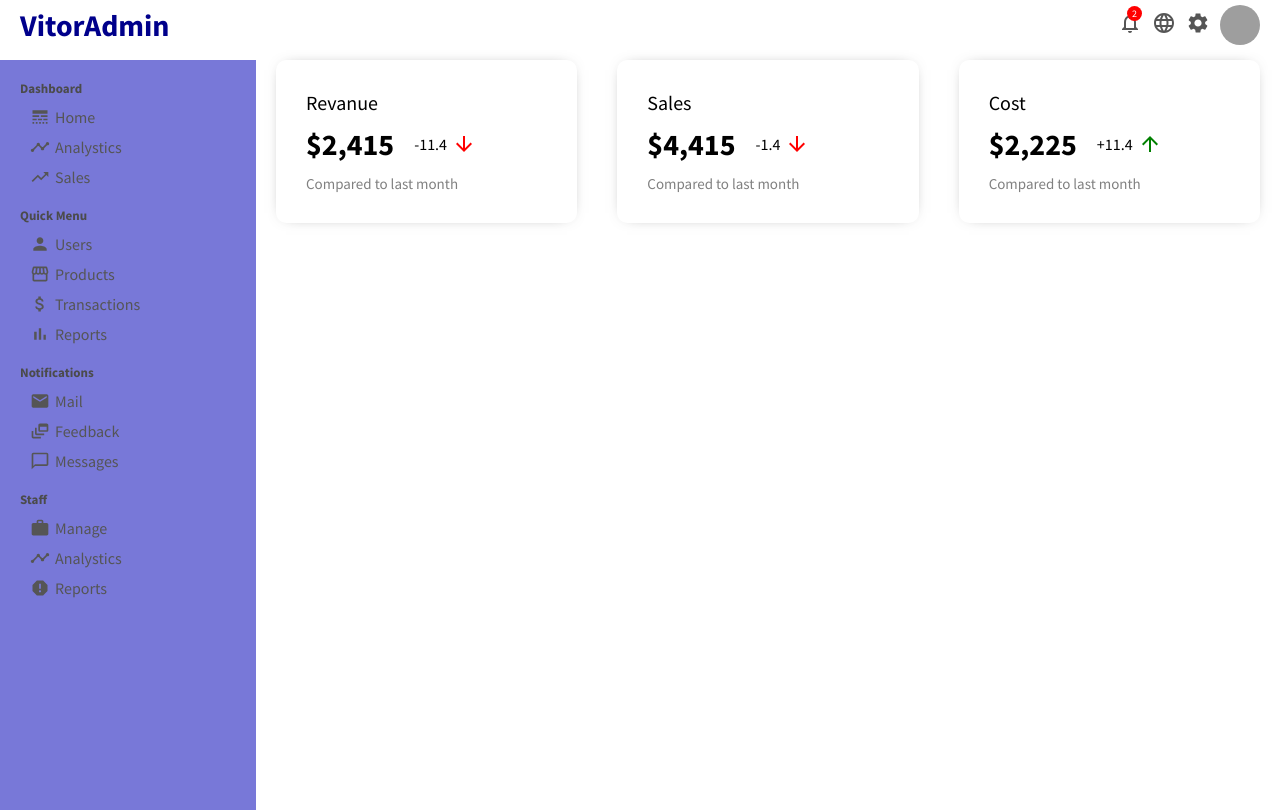
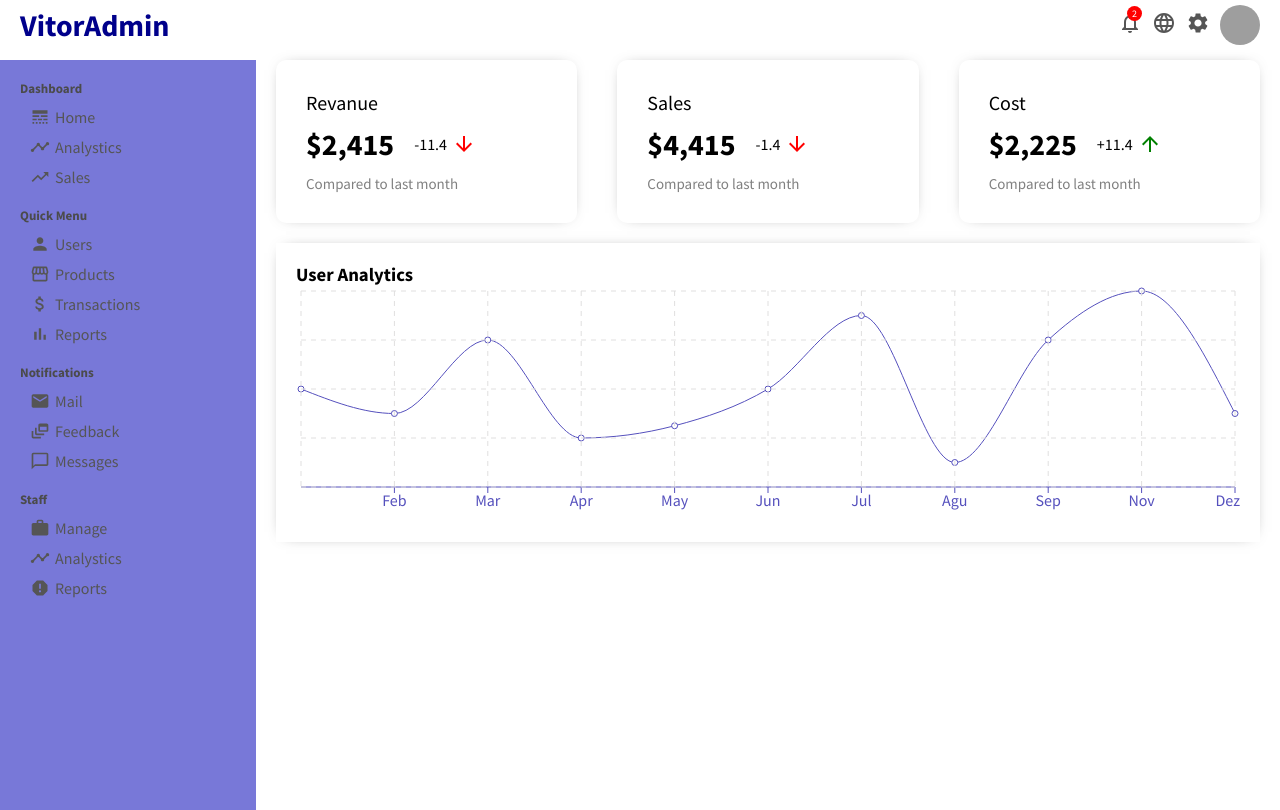
Before and after one commit to vitor-ramalho/admin-panel, a React (Create React App) app: page / in a window 1280 px wide. Built offline with nearby package versions, Linux system fonts and the light colour scheme; grey boxes are pictures that could not be loaded.

Commit message:
criacao charts

```diff
--- a/src/Pages/Home/Home.css
+++ b/src/Pages/Home/Home.css
@@ -1,3 +1,8 @@
 .home{
     flex: 4;
 }
+
+.homeWidgets{
+    display: flex;
+    margin: 20px;
+}
--- a/src/Pages/Home/Home.js
+++ b/src/Pages/Home/Home.js
@@ -1,10 +1,14 @@
 import FeaturedInfo from "../../components/FeaturedInfo/FeaturedInfo";
+import Chart from "../../components/Chart/Chart";
+import { userData } from "../../dummyData";
 import "./Home.css";
 
 const Home = () => {
   return (
     <div className="home">
-        <FeaturedInfo />
+      <FeaturedInfo />
+      <Chart data={userData} title="User Analytics" grid dataKey="Active User"/>
+      <div className="homeWidgets"></div>
     </div>
   )
 }
--- /dev/null
+++ b/src/components/Chart/Chart.css
@@ -0,0 +1,10 @@
+.chart{
+    margin: 20px;
+    padding: 20px;
+    -webkit-box-shadow: 0px 0px 15px -10px rgba(0,0,0,0.1);
+    box-shadow: 0px 0px 15px -10px rgba(0, 0, 0, 0.75);
+}
+
+.chartTitle{
+
+}
--- /dev/null
+++ b/src/components/Chart/Chart.js
@@ -0,0 +1,20 @@
+import './Chart.css';
+import { LineChart, Line, XAxis, CartesianGrid, Tooltip, ResponsiveContainer } from 'recharts';
+
+const Chart = ({title, data, dataKey, grid }) => {
+    return (
+        <div className='chart'>
+            <h3 className='chartTitle'>{title}</h3>
+            <ResponsiveContainer width="100%" aspect={4/1}>
+                <LineChart data={data}>
+                    <XAxis dataKey='name' stroke='#5550bd'/>
+                    <Line type="monotone" dataKey={dataKey} stroke='#5550bd'/>
+                    <Tooltip />
+                   { grid &&  <CartesianGrid stroke="#e0dfdf" strokeDasharray="5 5"/>}
+                </LineChart>
+            </ResponsiveContainer>
+        </div>
+    )
+}
+
+export default Chart
--- /dev/null
+++ b/src/dummyData.js
@@ -0,0 +1,46 @@
+export const userData = [
+    {
+        name: 'Jan',
+        "Active User": 4000,
+    },
+    {
+        name: 'Feb',
+        "Active User": 3000,
+    },
+    {
+        name: 'Mar',
+        "Active User": 6000,
+    },
+    {
+        name: 'Apr',
+        "Active User": 2000,
+    },
+    {
+        name: 'May',
+        "Active User": 2500,
+    },
+    {
+        name: 'Jun',
+        "Active User": 4000,
+    },
+    {
+        name: 'Jul',
+        "Active User": 7000,
+    },
+    {
+        name: 'Agu',
+        "Active User": 1000,
+    },
+    {
+        name: 'Sep',
+        "Active User": 6000,
+    },
+    {
+        name: 'Nov',
+        "Active User": 8000,
+    },
+    {
+        name: 'Dez',
+        "Active User": 3000,
+    },
+];
```
